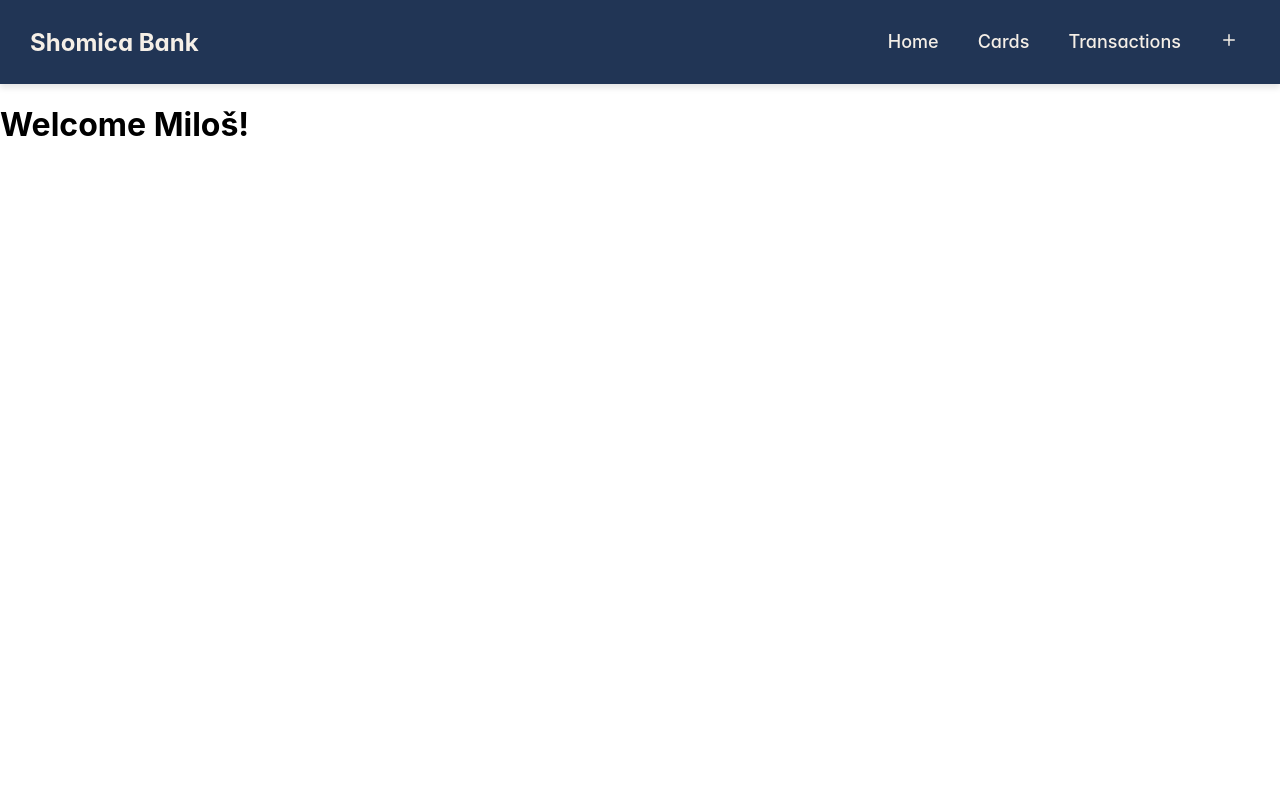
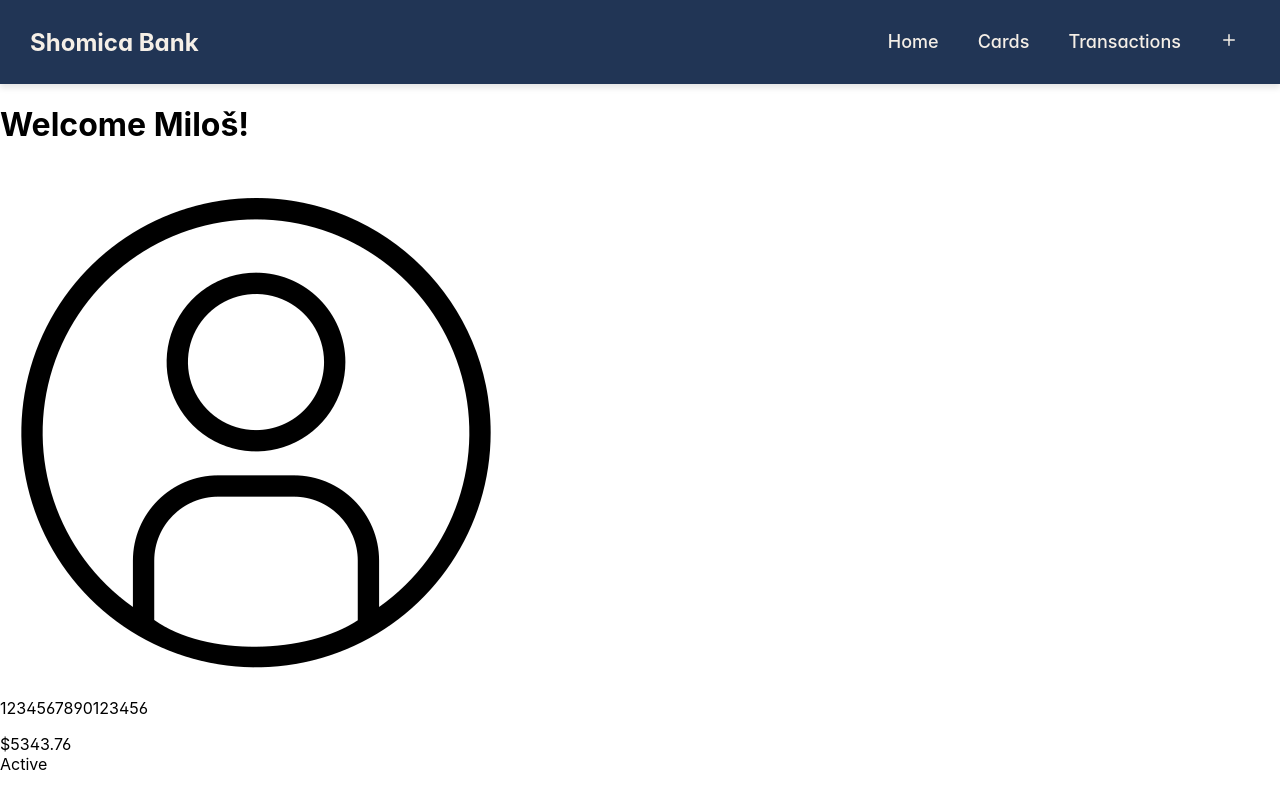
Before and after one commit to elab-development/internet-tehnologije-2024-projekat-prvidomaci_2021_0126, a React (Create React App) app in the folder drugi_domaci/e-banking/: page / in a window 1280 px wide. Shown: the top 792 px of the page. Built offline with nearby package versions, Linux system fonts and the light colour scheme; no server answers.

Commit message:
pravljenje Account komponente

```diff
--- a/drugi_domaci/e-banking/src/App.js
+++ b/drugi_domaci/e-banking/src/App.js
@@ -318,7 +318,7 @@ function App() {
         <NavBar />
         <Routes>
           <Route path="/" element={<>
-            <Home user={currentUser}/>
+            <Home user={currentUser} accounts={accounts}/>
           </>} />
           <Route path="/cards" element={<>
             <Breadcrumbs />
@@ -335,7 +335,6 @@ function App() {
           <Route path="/profile" element={<>
             <Breadcrumbs />
             <Profile/>
-
           </>} />
         </Routes>
       </BrowserRouter>
--- /dev/null
+++ b/drugi_domaci/e-banking/src/components/Account.jsx
@@ -0,0 +1,39 @@
+import React from 'react';
+import accountPic from '../images/account-pic.png';
+
+function Account({ account }) {
+  if (!account) {
+    return <p>No account data available.</p>;
+  }
+
+  function getCurrency() {
+    if(account.currency === "USD") return '$';
+    return '';
+  }
+
+  function getActivityStatus() {
+    return account.is_active === 1 ? "Active" : "Inactive";
+  }
+
+  return (
+    <div className="account-card">
+      <img src={accountPic} alt="Account" className="account-image" />
+      <p className="account-number">{account.account_number}</p>
+
+      <div className="balance-amount">
+        {getCurrency()}{account.balance}
+      </div>
+
+      <div className={`status-badge ${getActivityStatus() === "Active" ? 'status-active' : 'status-inactive'}`}>
+        {getActivityStatus()}
+      </div>
+
+      <div className="dates-container">
+        <p className="account-detail">Created: {(account.created_at)}</p>
+        <p className="account-detail">Last Updated: {(account.updated_at)}</p>
+      </div>
+    </div>
+  );
+}
+
+export default Account;
--- a/drugi_domaci/e-banking/src/pages/Home.js
+++ b/drugi_domaci/e-banking/src/pages/Home.js
@@ -1,10 +1,23 @@
-import React from 'react'
+import React, { useState, useEffect } from 'react';
+import { Link } from 'react-router-dom';
+import Account from '../components/Account';
 import '../style/Home.css';
 
-function Home({user}) {
+function Home({user, accounts}) {
+
     return (
 
-        <h1>Welcome {user.firstName}!</h1>
+        <div>
+            <h1>Welcome {user.firstName}!</h1>
+        {
+            accounts.map(account => (
+                <Account key={account.id} account={account}/>
+            )
+
+            )
+        }
+        </div>
+
     );
 
 }
```
Also changed, not shown: drugi_domaci/e-banking/src/images/account-pic.png (added).
